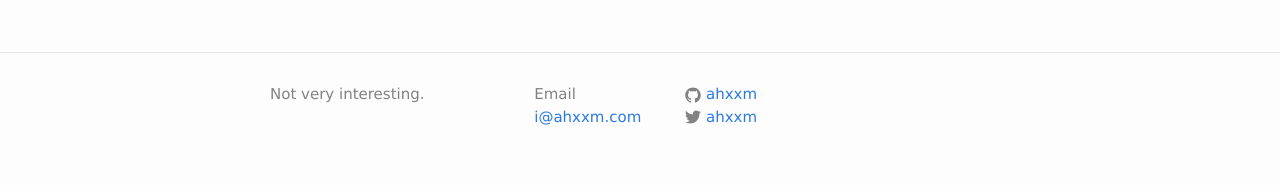
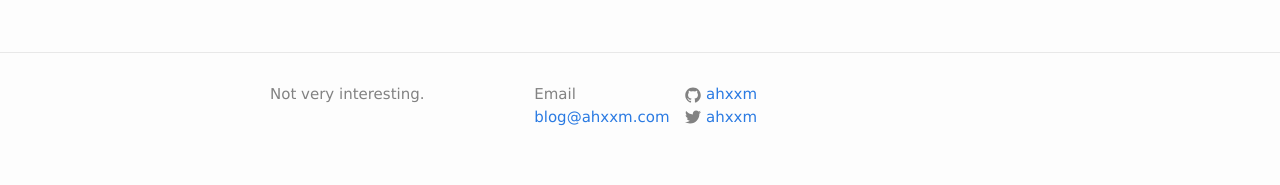
Before and after one commit to ahxxm/ahxxm.github.io, a Jekyll site: the page built from index.html, in a window 1280 px wide. Shown: the part 1195-1380 px from the top of the page. Built offline with Jekyll 4.4.1, drawn with Linux system fonts in a browser that asks for light colours.

Commit message:
update description and email

```diff
--- a/_config.yml
+++ b/_config.yml
@@ -7,9 +7,9 @@
 
 # Site settings
 title: ahxxm's blog
-email: i@ahxxm.com
+email: blog@ahxxm.com
 description: > # this means to ignore newlines until "baseurl:" .. description is never used, check hard-coded footer.html
-    Not very interesting.
+    NaN
 baseurl: "" # the subpath of your site, e.g. /blog
 url: "https://ahxxm.com" # the base hostname & protocol for your site
 twitter_username: ahxxm
```
